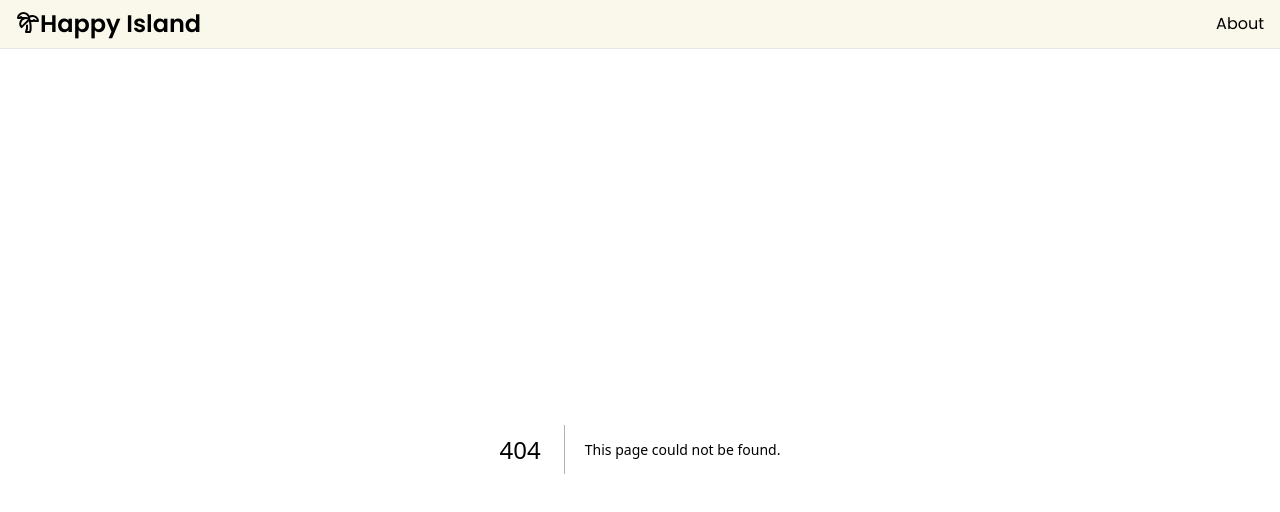
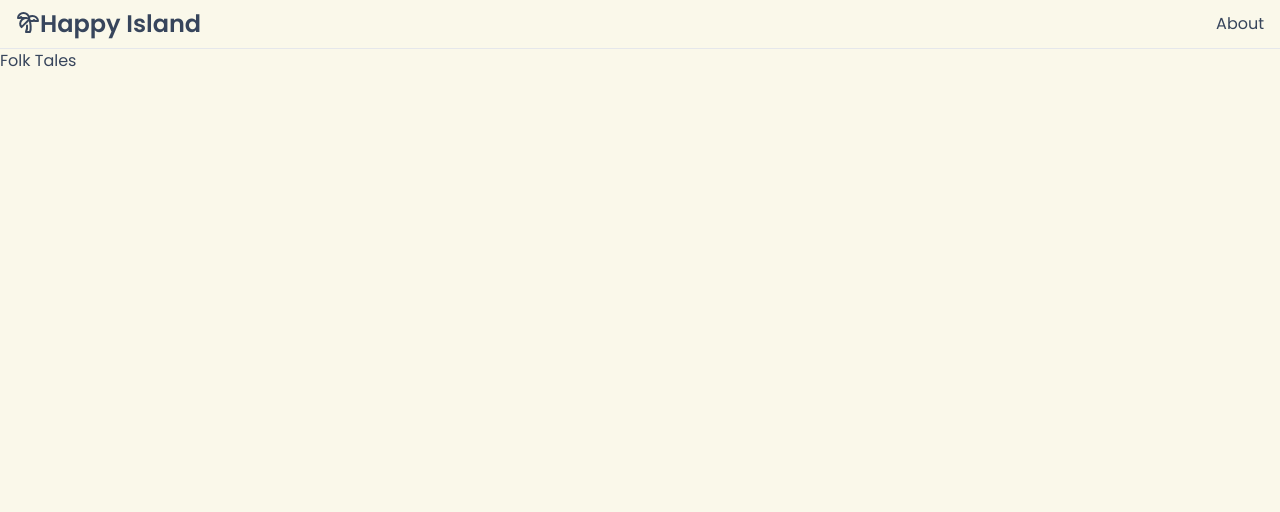
Before and after one commit to michaelcanonizado/happy-island, a Next.js app: page /folk-tales in a window 1280 px wide. Before the commit this address had no page. Shown: the top 512 px of the page. Built offline with nearby package versions, Linux system fonts and the light colour scheme.

Commit message:
feat: add /folk-tales route

```diff
--- /dev/null
+++ b/src/app/folk-tales/page.tsx
@@ -0,0 +1,7 @@
+import React from 'react';
+
+const FolkTales = () => {
+	return <div>Folk Tales</div>;
+};
+
+export default FolkTales;
--- a/src/components/home/bento.tsx
+++ b/src/components/home/bento.tsx
@@ -64,11 +64,11 @@ const Bento = () => {
 					}}
 				>
 					<Link
-						href="/falk-tales"
+						href="/folk-tales"
 						className="absolute inset-0 flex flex-col justify-center items-center"
 					>
 						<div className="">
-							<p className="">Falk Tales</p>
+							<p className="">Folk Tales</p>
 						</div>
 					</Link>
 				</motion.div>
```
